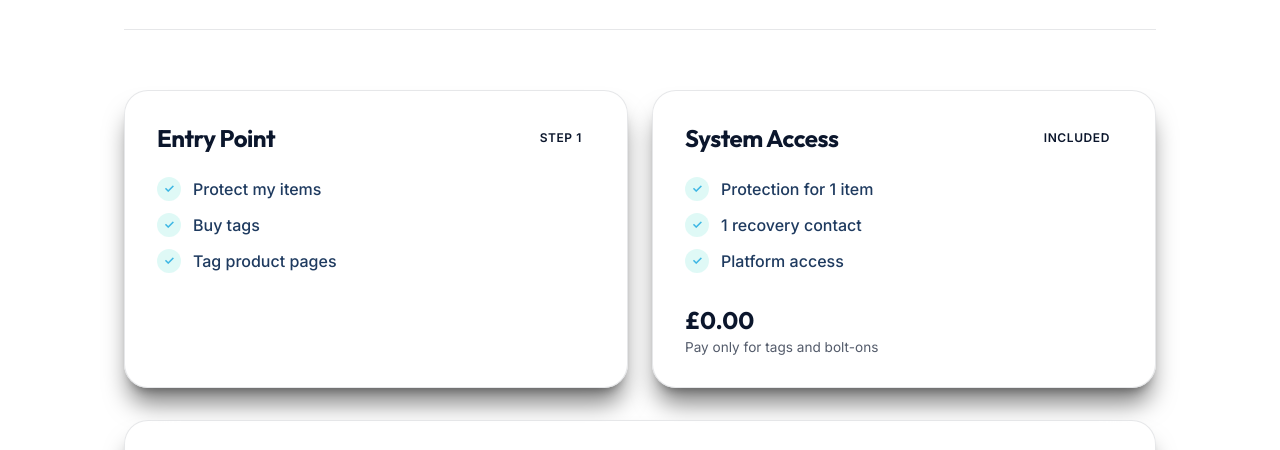
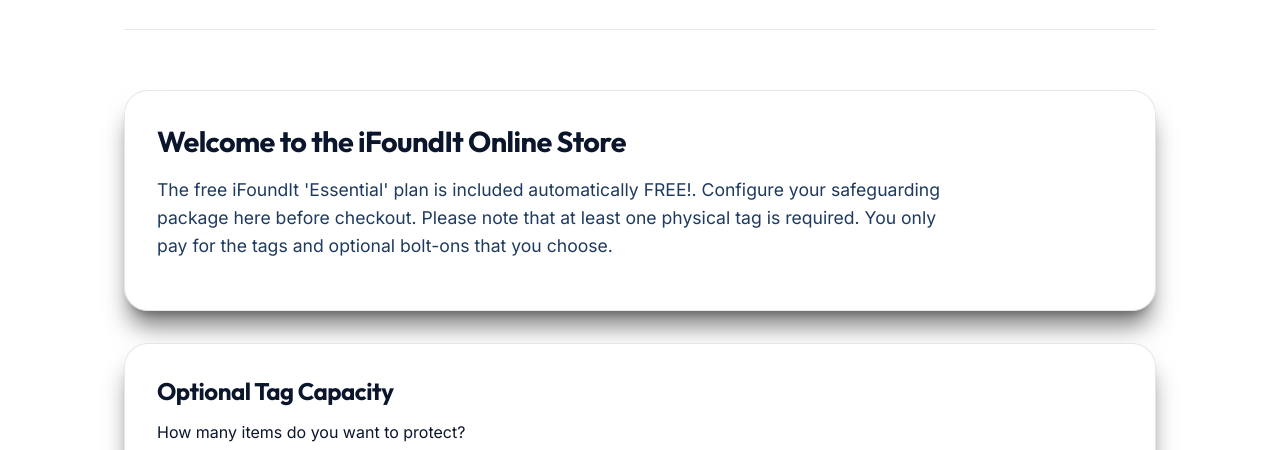
Before and after one commit to websterpa/ifoundit-updated-checkout, a website built with Vite: page checkout.html in a window 1280 px wide. Shown: the part 155-605 px from the top of the page. Built offline with nearby package versions, Linux system fonts and the light colour scheme.

Commit message:
Update welcome card copy

```diff
--- a/checkout.html
+++ b/checkout.html
@@ -32,37 +32,15 @@
 
     <main class="flow-grid">
       <!-- Hero Grid: Entry & Access side-by-side -->
-      <div class="hero-grid">
-        <!-- Section 1: Entry Point (Informational) -->
-        <section class="card">
-          <div class="section-title">
-            <h2>Entry Point</h2>
-            <span class="badge">Step 1</span>
-          </div>
-          <ul>
-            <li>Protect my items</li>
-            <li>Buy tags</li>
-            <li>Tag product pages</li>
-          </ul>
-        </section>
-
-        <!-- Section 2: System Access -->
-        <section class="card">
-          <div class="section-title">
-            <h2>System Access</h2>
-            <span class="badge">Included</span>
-          </div>
-          <ul>
-            <li>Protection for 1 item</li>
-            <li>1 recovery contact</li>
-            <li>Platform access</li>
-          </ul>
-          <div style="margin-top: auto; padding-top: 16px;">
-            <div style="font-weight: 700; font-size: 1.5rem; font-family: var(--font-heading);">£0.00</div>
-            <p style="font-size: 0.85rem; margin: 4px 0 0; opacity: 0.7;">Pay only for tags and bolt-ons</p>
-          </div>
-        </section>
-      </div>
+      <!-- Welcome Card -->
+      <section class="card" style="grid-column: 1 / -1;">
+        <h2 style="font-size: 1.8rem; margin-bottom: 16px;">Welcome to the iFoundIt Online Store</h2>
+        <p style="font-size: 1.1rem; line-height: 1.6; color: var(--text-body); max-width: 800px;">
+          The free iFoundIt 'Essential' plan is included automatically FREE!. Configure your safeguarding package here
+          before checkout. Please note that at least one physical tag is required. You only pay for the tags and
+          optional bolt-ons that you choose.
+        </p>
+      </section>
 
       <form id="checkout-form">
         <!-- Section 3: Tag Capacity -->
```
